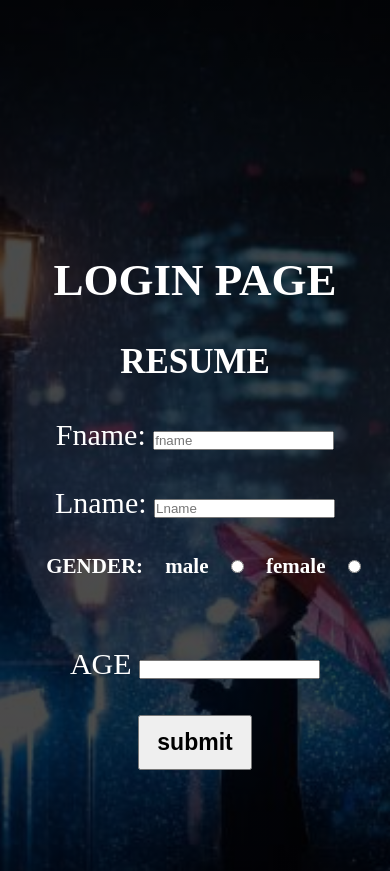
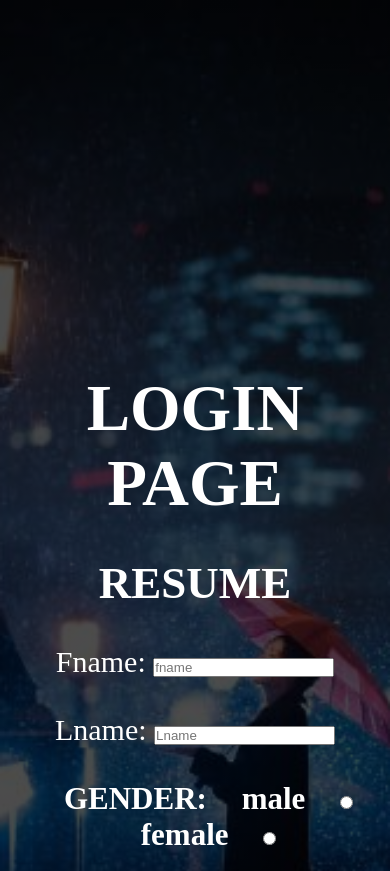
Before and after one commit to gokulcreativity/try, a plain HTML site: page mains.html in a window 390 px wide. Shown: the top 871 px of the page. Drawn offline with Linux system fonts and the light colour scheme.

Commit message:
Update btn.css

```diff
--- a/btn.css
+++ b/btn.css
@@ -40,12 +40,12 @@ h2{
     background: black;
     color:#fff;
 }
-@media(max-width:598px){
+@media(max-width:572px){
     body{
         background-image:linear-gradient(rgba(0,0,0,0.70),rgba(0,0,0,0.70)),url(image/menu.jpg);
         background-position: center;
         background-size: cover;
-        margin-top: 65%;
+        margin-top: 95%;
         height: 100vh;
         width: 100%;
         background-repeat: no-repeat;
@@ -56,22 +56,22 @@ h2{
     }
     h1{
         color: #fff;
-        font-size: 45px;
+        font-size: 65px;
     }
     h2{
         color:#fff;
-        font-size: 35px;
+        font-size: 45px;
     }
     .page{
-        font-size: 21px;
+        font-size: 31px;
         font-weight: bold;
     }
     .space{
-        margin-left: 17px;
+        margin-left: 27px;
     }
     .pad{
-        padding: 12px 17px;
-        font-size: 23px;
+        padding: 15px 25px;
+        font-size: 33px;
         font-weight: bold;
     }
     .pad:hover{
```
